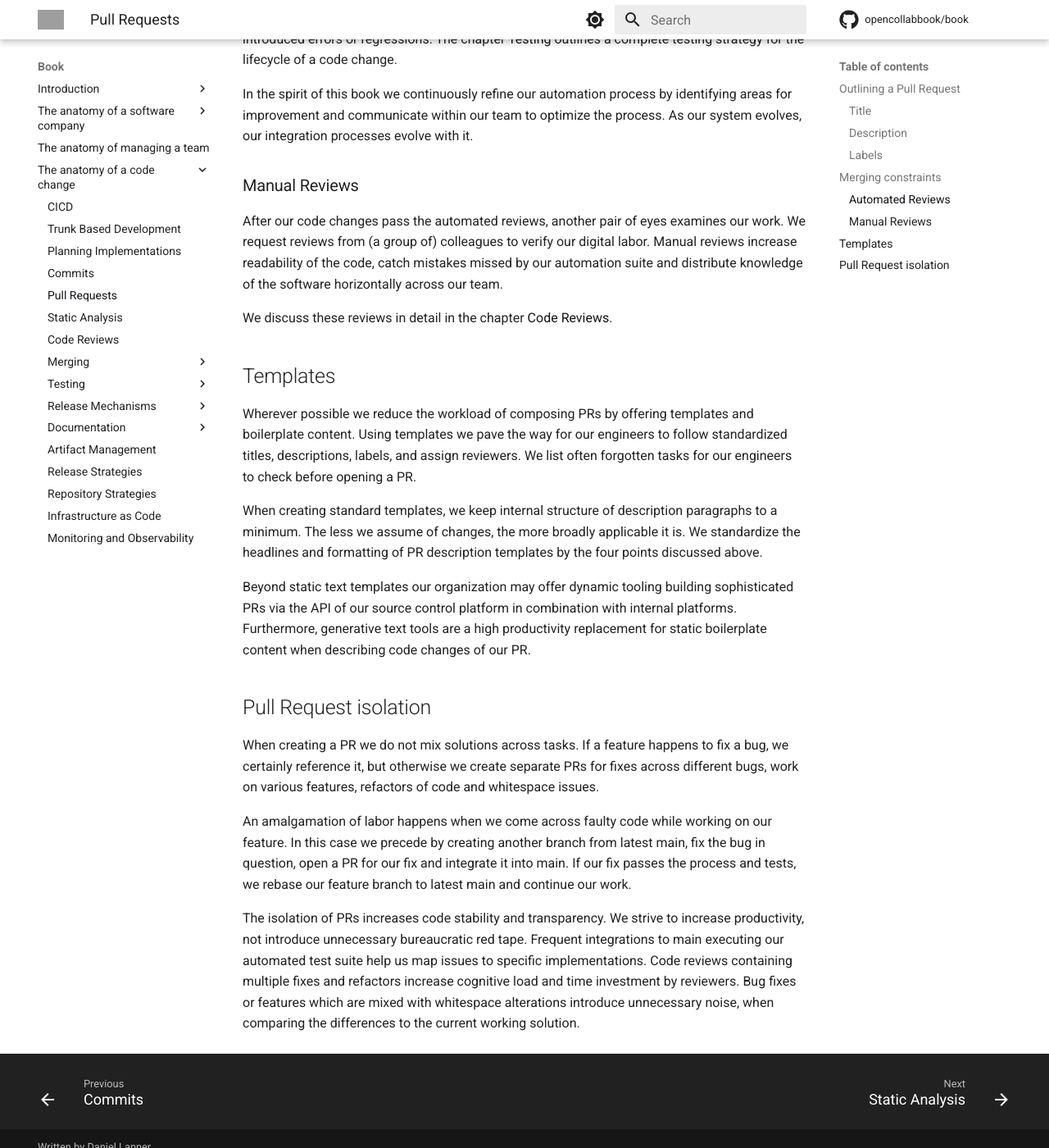
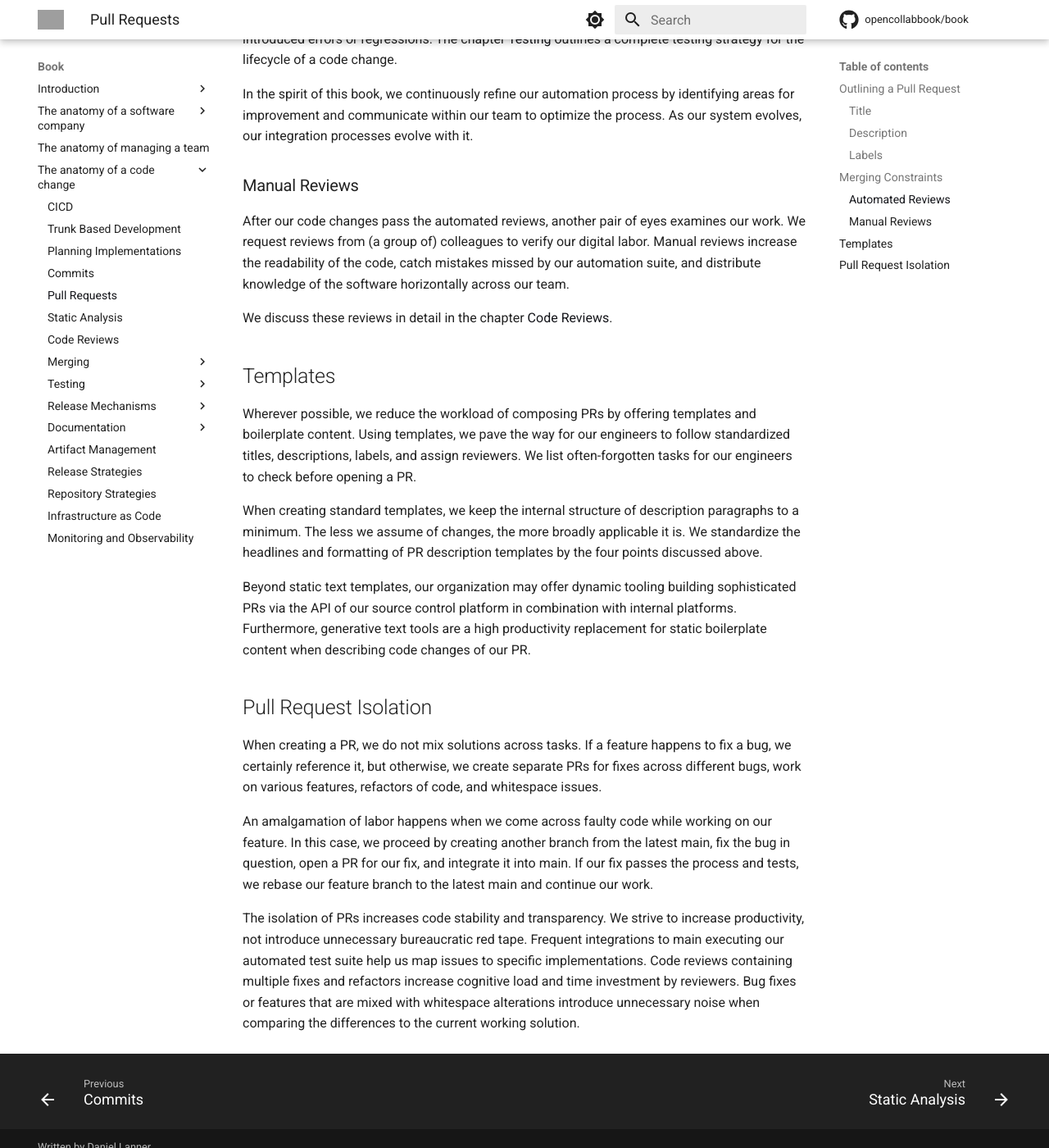
Before and after one commit to engineering-collaboration/book, an MkDocs documentation site: the page built from docs/book/anatomy-of-a-code-change/pull-requests.md, in a window 1280 px wide and 1400 px high, scrolled down 2417 px. Shown: the whole window at 82% size. Built offline with MkDocs 1.6.1 and Material for MkDocs 9.7.7, drawn with Linux system fonts in a browser that asks for light colours; comment, search, counter and statistics services are not loaded; some of the changed text lies outside the part shown; grey boxes are pictures that could not be loaded.

Commit message:
Fix grammatical errors

```diff
--- a/docs/book/anatomy-of-a-code-change/pull-requests.md
+++ b/docs/book/anatomy-of-a-code-change/pull-requests.md
@@ -1,6 +1,6 @@
 # Pull Requests
 
-Once we are satisfied with the state of our development branch and believe our changes are ready to be integrated into main, we open a pull request (PR). PRs pave the way for introducing high quality changes into our main branch and ultimately our product. All serious source control platforms offer automation, tooling, and UIs for creating and reviewing PRs.
+Once we are satisfied with the state of our development branch and believe our changes are ready to be integrated into main, we open a pull request (PR). PRs pave the way for introducing high-quality changes into our main branch and ultimately our product. All serious source control platforms offer automation, tooling, and UIs for creating and reviewing PRs.
 
 ## Outlining a Pull Request
 
@@ -16,57 +16,57 @@ The title is the first descriptive feature we see when reviewing a PR. We establ
 - We use the present tense ("Add feature" not "Added feature")
 - We use the imperative mood ("Move cursor to…" not "Moves cursor to…")
 
-We avoid relying on branch names or PR title prefixes for kicking off automation procedures. We handle subjective automation by applying labels to our PR. Titles are read by humans, not computers. We might however consume PR titles for creating automated changelogs.
+We avoid relying on branch names or PR title prefixes for kicking off automation procedures. We handle subjective automation by applying labels to our PR. Titles are read by humans, not computers. We might, however, consume PR titles for creating automated changelogs.
 
 ### Description
 
 We have the opportunity to share more detailed information within the description of a PR to highlight what changed over the course of the development branch. As with titles, a description follows an approved structure for documenting changes.
 
-- If necessary, we place meta data exceeding the form of a label as comments in the first lines of the description. These are invisible to readers and will be loaded first by runners.
+- If necessary, we place metadata exceeding the form of a label as comments in the first lines of the description. These are invisible to readers and will be loaded first by runners.
 - The first visible part of a description consists of a short paragraph summarizing the changes. Should these changes be extensive, we begin with a TL;DR section. As a general rule, we choose to share information that gives context for the code review and keep it short to reduce cognitive load.
 - To improve the context, we reference all necessary internal resources, such as the URLs to our ticket and the design doc. These are resources relating to our task itself, not resources relating to our implementation.
-- Lastly, we complete the description with information aimed for future documentation, rather than the code review. We document our decisions and findings as discussed in [Documenting Decisions](). We append benchmark data of libraries, note the pros and cons of our decision and discuss future to-dos. While relevant documentation of code should be contained to comments in the source code itself, this section covers information to verbose for code comments and helpful to colleagues searching for intention behind changes.
+- Lastly, we complete the description with information aimed for future documentation, rather than the code review. We document our decisions and findings as discussed in [Documenting Decisions](). We append benchmark data of libraries, note the pros and cons of our decision, and discuss future to-dos. While relevant documentation of code should be contained in comments in the source code itself, this section covers information too verbose for code comments and helpful to colleagues searching for the intention behind changes.
 
 ### Labels
 
-We label PRs to kick off specific automation tasks, and to subsequently filter them for specific categories. Using labels, we describe the nature of the development task, the severity of the changes, organizational information, the status of our task, and whatever else makes sense to us.
+We label PRs to kick off specific automation tasks and to subsequently filter them for specific categories. Using labels, we describe the nature of the development task, the severity of the changes, organizational information, the status of our task, and whatever else makes sense to us.
 
-As a label represents single point of information, we consider what information we append as a label. For enterprise scale organizations, certain data may be added as commented meta data into the description, and other data may be ill-formed to be attached to a PR in the first place and is better suited to be requested from a different platform.
+As a label represents a single point of information, we consider what information we append as a label. For enterprise-scale organizations, certain data may be added as commented metadata into the description, and other data may be ill-formed to be attached to a PR in the first place and is better suited to be requested from a different platform.
 
-## Merging constraints
+## Merging Constraints
 
-We subjugate requested integrations to a certain amount of scrutiny. This scrutiny comes in the form of automated reviews and manual reviews to ensure high quality code integrations. A branch that passes tests is also referred to as being "green".
+We subject requested integrations to a certain amount of scrutiny. This scrutiny comes in the form of automated reviews and manual reviews to ensure high-quality code integrations. A branch that passes tests is also referred to as *being green*.
 
-For every step we provide context why that particular constrain exists to make it feel less arbitrary. People are less inclined to push back against rules when there is a clear reason behind them.
+For every step, we provide context as to why that particular constraint exists to make it feel less arbitrary. People are less inclined to push back against rules when there is a clear reason behind them.
 
 ### Automated Reviews
 
-Successful implementations of TBD and CICD into our organization center around automation and constant improvement of processes and said automation. The first gating process of analyzing code changes of a pull request executes light-weight operations to verify the state of our development branch.
+Successful implementations of TBD and CICD into our organization center around automation and constant improvement of processes and said automation. The first gating process of analyzing code changes of a pull request executes lightweight operations to verify the state of our development branch.
 
-[Static Analysis]() checks how we structure and write our implementation. Rather than executing the software, automated code-linting and style-checks ensure that our changes meet the required standards. This process identifies agreed upon standards, such as naming conventions, whitespace, and error handling and flags the use of disallowed libraries, legacy code, or deprecated implementations.
+[Static Analysis]() checks how we structure and write our implementation. Rather than executing the software, automated code-linting and style-checks ensure that our changes meet the required standards. This process identifies agreed-upon standards, such as naming conventions, whitespace, and error handling, and flags the use of disallowed libraries, legacy code, or deprecated implementations.
 
 Automated tests verify the functional runtime criteria of the implementation and warn us about introduced errors or regressions. The chapter [Testing](./testing/README.md) outlines a complete testing strategy for the lifecycle of a code change.
 
-In the spirit of this book we continuously refine our automation process by identifying areas for improvement and communicate within our team to optimize the process. As our system evolves, our integration processes evolve with it.
+In the spirit of this book, we continuously refine our automation process by identifying areas for improvement and communicate within our team to optimize the process. As our system evolves, our integration processes evolve with it.
 
 ### Manual Reviews
 
-After our code changes pass the automated reviews, another pair of eyes examines our work. We request reviews from (a group of) colleagues to verify our digital labor. Manual reviews increase readability of the code, catch mistakes missed by our automation suite and distribute knowledge of the software horizontally across our team.
+After our code changes pass the automated reviews, another pair of eyes examines our work. We request reviews from (a group of) colleagues to verify our digital labor. Manual reviews increase the readability of the code, catch mistakes missed by our automation suite, and distribute knowledge of the software horizontally across our team.
 
 We discuss these reviews in detail in the chapter [Code Reviews]().
 
 ## Templates
 
-Wherever possible we reduce the workload of composing PRs by offering templates and boilerplate content. Using templates we pave the way for our engineers to follow standardized titles, descriptions, labels, and assign reviewers. We list often forgotten tasks for our engineers to check before opening a PR.
+Wherever possible, we reduce the workload of composing PRs by offering templates and boilerplate content. Using templates, we pave the way for our engineers to follow standardized titles, descriptions, labels, and assign reviewers. We list often-forgotten tasks for our engineers to check before opening a PR.
 
-When creating standard templates, we keep internal structure of description paragraphs to a minimum. The less we assume of changes, the more broadly applicable it is. We standardize the headlines and formatting of PR description templates by the four points discussed above.
+When creating standard templates, we keep the internal structure of description paragraphs to a minimum. The less we assume of changes, the more broadly applicable it is. We standardize the headlines and formatting of PR description templates by the four points discussed above.
 
-Beyond static text templates our organization may offer dynamic tooling building sophisticated PRs via the API of our source control platform in combination with internal platforms. Furthermore, generative text tools are a high productivity replacement for static boilerplate content when describing code changes of our PR.
+Beyond static text templates, our organization may offer dynamic tooling building sophisticated PRs via the API of our source control platform in combination with internal platforms. Furthermore, generative text tools are a high productivity replacement for static boilerplate content when describing code changes of our PR.
 
-## Pull Request isolation
+## Pull Request Isolation
 
-When creating a PR we do not mix solutions across tasks. If a feature happens to fix a bug, we certainly reference it, but otherwise we create separate PRs for fixes across different bugs, work on various features, refactors of code and whitespace issues.
+When creating a PR, we do not mix solutions across tasks. If a feature happens to fix a bug, we certainly reference it, but otherwise, we create separate PRs for fixes across different bugs, work on various features, refactors of code, and whitespace issues.
 
-An amalgamation of labor happens when we come across faulty code while working on our feature. In this case we precede by creating another branch from latest main, fix the bug in question, open a PR for our fix and integrate it into main. If our fix passes the process and tests, we rebase our feature branch to latest main and continue our work.
+An amalgamation of labor happens when we come across faulty code while working on our feature. In this case, we proceed by creating another branch from the latest main, fix the bug in question, open a PR for our fix, and integrate it into main. If our fix passes the process and tests, we rebase our feature branch to the latest main and continue our work.
 
-The isolation of PRs increases code stability and transparency. We strive to increase productivity, not introduce unnecessary bureaucratic red tape. Frequent integrations to main executing our automated test suite help us map issues to specific implementations. Code reviews containing multiple fixes and refactors increase cognitive load and time investment by reviewers. Bug fixes or features which are mixed with whitespace alterations introduce unnecessary noise, when comparing the differences to the current working solution.
+The isolation of PRs increases code stability and transparency. We strive to increase productivity, not introduce unnecessary bureaucratic red tape. Frequent integrations to main executing our automated test suite help us map issues to specific implementations. Code reviews containing multiple fixes and refactors increase cognitive load and time investment by reviewers. Bug fixes or features that are mixed with whitespace alterations introduce unnecessary noise when comparing the differences to the current working solution.
```
